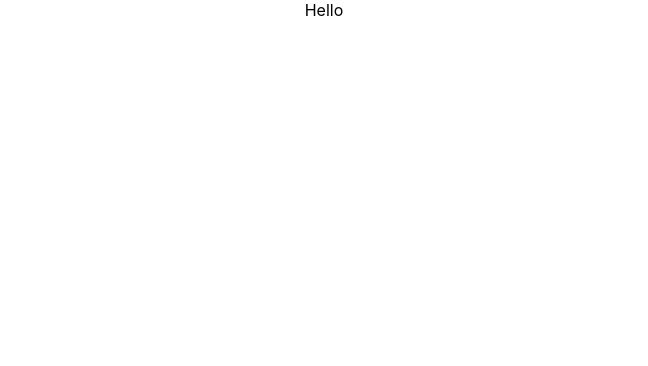
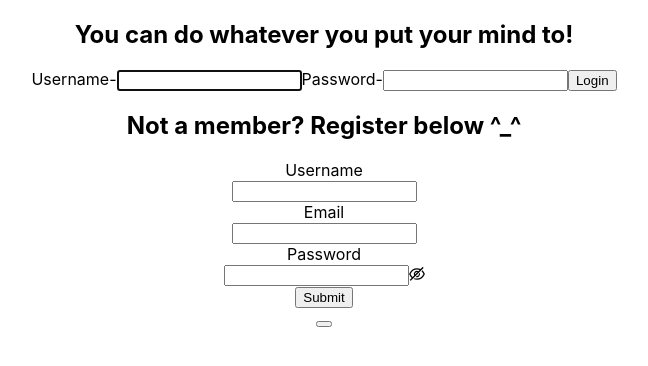
Before and after one commit to amourtos/Task-Manager-app, a React (Create React App) app: page / in a window 1280 px wide. Shown: the top 366 px of the page, without its empty margins (316-964 px from the left). Built offline with nearby package versions, Linux system fonts and the light colour scheme.

Commit message:
Login and register components almost done

```diff
--- a/package.json
+++ b/package.json
@@ -6,10 +6,13 @@
     "@testing-library/jest-dom": "^5.11.10",
     "@testing-library/react": "^11.2.6",
     "@testing-library/user-event": "^12.8.3",
+    "antd": "^4.15.0",
     "react": "^17.0.2",
     "react-dom": "^17.0.2",
+    "react-router-dom": "^5.2.0",
     "react-scripts": "4.0.3",
-    "web-vitals": "^1.1.1"
+    "web-vitals": "^1.1.1",
+    "zustand": "^3.3.3"
   },
   "scripts": {
     "start": "react-scripts start",
--- a/src/App.js
+++ b/src/App.js
@@ -1,7 +1,15 @@
 import "./App.css";
+import { Switch, Route } from "react-router-dom";
+import Home from "./views/home";
 
 function App() {
-  return <div className="App">Hello</div>;
+  return (
+    <div className="App">
+      <Switch>
+        <Route exact path="/" component={Home} />
+      </Switch>
+    </div>
+  );
 }
 
 export default App;
--- a/src/index.js
+++ b/src/index.js
@@ -1,14 +1,17 @@
-import React from 'react';
-import ReactDOM from 'react-dom';
-import './index.css';
-import App from './App';
-import reportWebVitals from './reportWebVitals';
+import React from "react";
+import ReactDOM from "react-dom";
+import "./index.css";
+import App from "./App";
+import reportWebVitals from "./reportWebVitals";
+import { BrowserRouter } from "react-router-dom";
 
 ReactDOM.render(
   <React.StrictMode>
-    <App />
+    <BrowserRouter>
+      <App />
+    </BrowserRouter>
   </React.StrictMode>,
-  document.getElementById('root')
+  document.getElementById("root")
 );
 
 // If you want to start measuring performance in your app, pass a function
--- /dev/null
+++ b/src/login/login.js
@@ -0,0 +1,57 @@
+import React, { useState } from "react";
+import { useStore, LOGIN } from "../store/store";
+
+function Login(props) {
+  const dispatch = useStore((state) => state.dispatch);
+
+  const [formData, setFormData] = useState({
+    username: "",
+    password: "",
+  });
+
+  const user = useStore((state) => state.user);
+
+  const handleLogin = (e) => {
+    e.preventDefault();
+
+    // loginRequest(formData.username, formData.password).then((userData) => {
+    //   dispatch({ type: LOGIN, payload: userData });
+    //   window.localStorage.setItem("user", JSON.stringify(userData));
+    //  });
+  };
+
+  const handleChange = (e) => {
+    const inputName = e.target.name;
+    const inputValue = e.target.value;
+    setFormData((state) => ({ ...state, [inputName]: inputValue }));
+  };
+
+  return (
+    <div className="LoginForm">
+      <form id="login-form" onSubmit={handleLogin}>
+        <label htmlFor="username">Username-</label>
+        <input
+          type="text"
+          name="username"
+          value={formData.username}
+          autoFocus
+          required
+          onChange={handleChange}
+        />
+        <label htmlFor="password">Password-</label>
+        <input
+          type="password"
+          name="password"
+          value={formData.password}
+          required
+          onChange={handleChange}
+        />
+        <button id="LoginButton" type="submit">
+          Login
+        </button>
+      </form>
+    </div>
+  );
+}
+
+export default Login;
--- /dev/null
+++ b/src/registration/registration.js
@@ -0,0 +1,69 @@
+import React, { useState } from "react";
+import { Form, Input, Button } from "antd";
+import { REGISTER } from "../store/store";
+import { useStore } from "../store/store";
+
+function Registration(props) {
+  const dispatch = useStore((state) => state.dispatch);
+  const [userData, setUserData] = useState({
+    username: "",
+    password: "",
+  });
+
+  // const handleRegister = (e) => {
+  //  e.preventDefault();
+  //  registerRequest(userData).then((userData) =>
+  //    dispatch({ type: REGISTER, payload: userData })
+  //  );
+  //  };
+
+  const handleChange = (e) => {
+    const inputName = e.target.name;
+    const inputValue = e.target.value;
+    setUserData((state) => ({ ...state, [inputName]: inputValue }));
+  };
+
+  return (
+    <div className="RegisterForm">
+      <Form className="RegisterForm">
+        <Form.Item
+          label="Username"
+          rules={[
+            {
+              required: true,
+            },
+          ]}
+        >
+          <Input name={"username"} onChange={(event) => handleChange(event)} />
+        </Form.Item>
+        <Form.Item
+          label="Email"
+          rules={[
+            {
+              type: "email",
+            },
+          ]}
+        >
+          <Input name={"email"} />
+        </Form.Item>
+        <Form.Item
+          label="Password"
+          rules={[{ required: true, message: "Please input your password!" }]}
+        >
+          <Input.Password
+            name={"password"}
+            onChange={(event) => handleChange(event)}
+          />
+        </Form.Item>
+        <Form.Item>
+          <Button id="SubmitButton" type="primary" htmlType="submit">
+            Submit
+          </Button>
+        </Form.Item>
+      </Form>
+      <Button />
+    </div>
+  );
+}
+
+export default Registration;
--- /dev/null
+++ b/src/store/store.js
@@ -0,0 +1,23 @@
+import create from "zustand";
+import { devtools, redux } from "zustand/middleware";
+
+const initialState = { user: { token: "" } };
+
+export const LOGIN = "LOGIN";
+export const REGISTER = "REGISTER";
+export const LOGOUT = "LOGOUT";
+
+const reducer = (state, action) => {
+  switch (action.type) {
+    case LOGIN:
+      return { user: action.payload };
+    case REGISTER:
+      return {};
+    case LOGOUT:
+      return { user: {} };
+    default:
+      return state;
+  }
+};
+
+export const useStore = create(devtools(redux(reducer, initialState)));
--- /dev/null
+++ b/src/views/home.js
@@ -0,0 +1,20 @@
+import React from "react";
+import { useStore } from "../store/store";
+import Login from "../login/login";
+import Registration from "../registration/registration";
+
+function Home() {
+  const user = useStore((state) => state.user);
+  return (
+    <div className="home">
+      <h2>You can do whatever you put your mind to!</h2>
+      {!user.token && (
+        <div>
+          <Login /> <h2>Not a member? Register below ^_^</h2> <Registration />
+        </div>
+      )}
+    </div>
+  );
+}
+
+export default Home;
```
Also changed, not shown: 1 other file (tests, documents, lock files or other folders).
